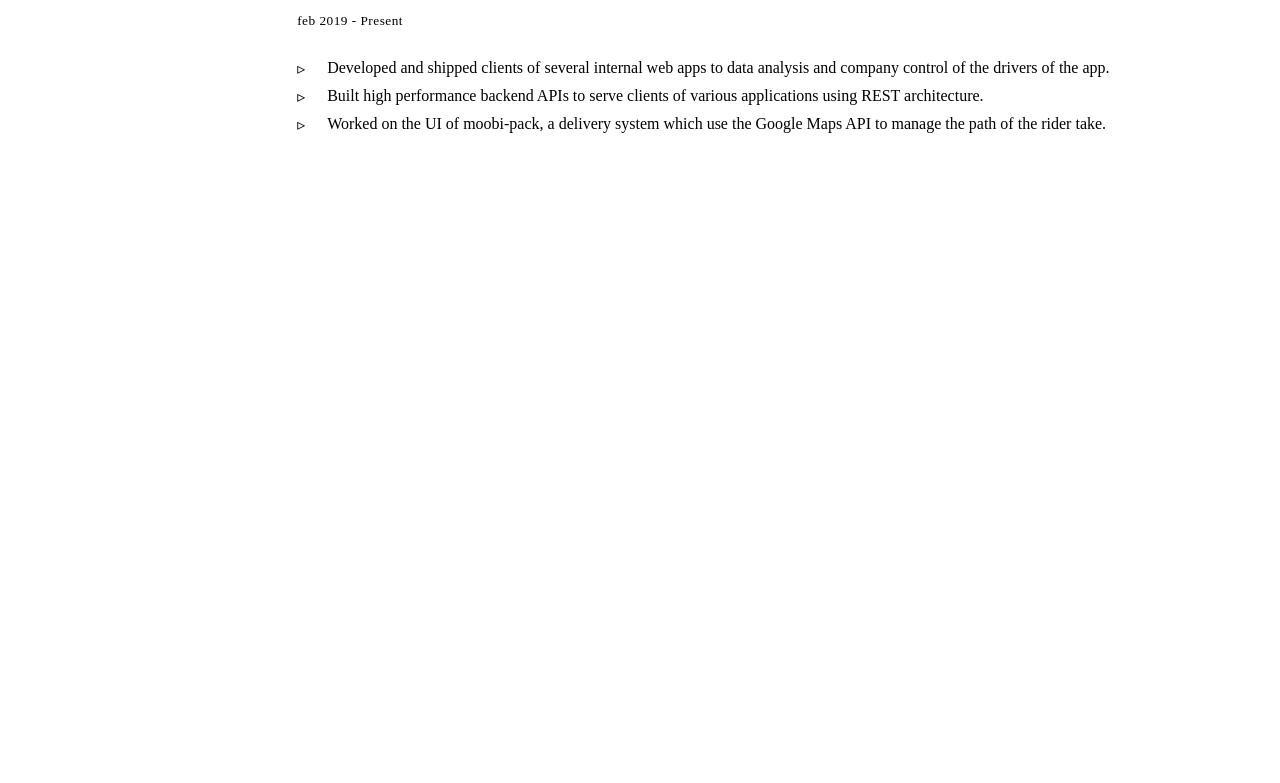
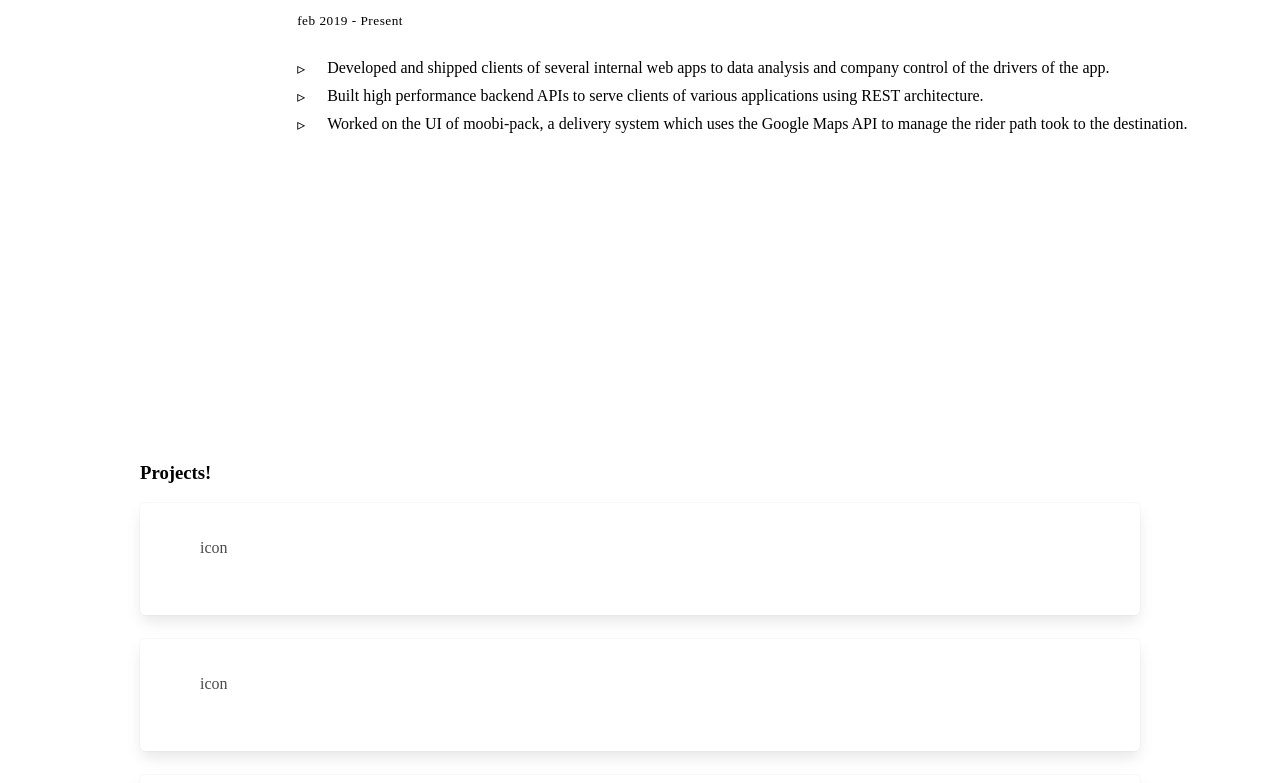
Before and after one commit to Neiva07/personal-webpage, a React (Create React App) app: page / in a window 1280 px wide. Shown: the part 1037-1820 px from the top of the page. Before the commit the page ends 1338 px from the top, so only its background shows below. Built offline with nearby package versions, Linux system fonts and the light colour scheme.

Commit message:
added theproject section

```diff
--- /dev/null
+++ b/src/Components/Icons/Github.tsx
@@ -0,0 +1,15 @@
+import React from "react";
+
+const Github = () => {
+  return (
+    <div>
+      <a aria-label="reply">
+        <span className="icon is-small">
+          <i className="fas fa-github" aria-hidden="true" />
+        </span>
+      </a>
+    </div>
+  );
+};
+
+export default Github;
--- /dev/null
+++ b/src/Components/Icons/Link.tsx
@@ -0,0 +1,15 @@
+import React from "react";
+
+const Link = () => {
+  return (
+    <div>
+      <a aria-label="reply">
+        <span className="icon is-small">
+          <i className="fas fa-github" aria-hidden="true" />
+        </span>
+      </a>
+    </div>
+  );
+};
+
+export default Link;
--- a/src/Components/Navbar/index.tsx
+++ b/src/Components/Navbar/index.tsx
@@ -17,6 +17,7 @@ const index = () => {
               src="https://bulma.io/images/bulma-logo.png"
               width="112"
               height="28"
+              alt="bulma img"
             />
           </a>
 
--- a/src/Components/Sections/Experience/index.tsx
+++ b/src/Components/Sections/Experience/index.tsx
@@ -1,6 +1,6 @@
 import React, { useState } from "react";
 import { Section, Heading } from "../../../Styles";
-import styled, { ThemedStyledProps } from "styled-components";
+import styled from "styled-components";
 import * as experience from "../../../Content/experience";
 
 type JobsProps = {
--- /dev/null
+++ b/src/Components/Sections/Projects/index.tsx
@@ -0,0 +1,69 @@
+import React from "react";
+import { Section, Heading } from "../../../Styles";
+import styled from "styled-components";
+import GithubIcon from "../../Icons/Github";
+import LinkIcon from "../../Icons/Link";
+
+type Project = {
+  title: string;
+  description: string;
+  techStack: string[];
+  link?: URL;
+  github?: URL;
+};
+
+type Props = {
+  title: string;
+
+  projects: Project[];
+};
+
+const CardContainer = styled.div`
+  position: relative;
+  align-items: center;
+`;
+
+const ProjectsContainer = styled(Section)`
+  position: relative;
+`;
+
+const IconContainer = styled.figure``;
+
+const IconLink = styled.a`
+  position: relative;
+  svg {
+    width: 20px;
+    height: 20px;
+  }
+`;
+
+const Index = (props: Props) => {
+  const { title, projects } = props;
+  return (
+    <ProjectsContainer>
+      <Heading>{title}</Heading>
+
+      {projects &&
+        projects.map(project => {
+          const { github, link, techStack, title, description } = project;
+          return (
+            <CardContainer className="box">
+              <IconContainer className="media-left">icon</IconContainer>
+              {github && (
+                <IconLink href={github.href} className="media-right">
+                  <GithubIcon />
+                </IconLink>
+              )}
+              {link && (
+                <IconLink href={link.href} className="media-right">
+                  <LinkIcon />
+                </IconLink>
+              )}
+            </CardContainer>
+          );
+        })}
+    </ProjectsContainer>
+  );
+};
+
+export default Index;
--- a/src/Components/Sections/index.tsx
+++ b/src/Components/Sections/index.tsx
@@ -1,8 +1,10 @@
 import React from "react";
 import About from "./About";
 import Experience from "./Experience";
+import Projects from "./Projects";
 import styled from "styled-components";
 import * as jobs from "../../Content/experience";
+import * as projectsContent from "../../Content/projects";
 
 const index = () => {
   const SelectionsContainer = styled.div`
@@ -13,6 +15,10 @@ const index = () => {
     <SelectionsContainer>
       <About />
       <Experience nodes={jobs.nodes} />
+      <Projects
+        title={projectsContent.title}
+        projects={projectsContent.projects}
+      />
     </SelectionsContainer>
   );
 };
--- a/src/Content/experience/index.ts
+++ b/src/Content/experience/index.ts
@@ -10,7 +10,7 @@ export const nodes = [
       descriptions: [
         "Developed and shipped clients of several internal web apps to data analysis and company control of the drivers of the app.",
         "Built high performance backend APIs to serve clients of various applications using REST architecture.",
-        "Worked on the UI of moobi-pack, a delivery system which use the Google Maps API to manage the path of the rider take."
+        "Worked on the UI of moobi-pack, a delivery system which uses the Google Maps API to manage the rider path took to the destination."
       ]
     }
   },
--- /dev/null
+++ b/src/Content/projects/index.ts
@@ -0,0 +1,33 @@
+export const title = "Projects!";
+
+export const projects = [
+  {
+    title: "Personal Web Page",
+    description:
+      "A web page to show my portfolio, projects and a little about myself!",
+    techStack: ["React.js", "Styled-Components", "Bulma", "TypeScript"],
+    // link : new URL("")
+    github: new URL("https://github.com/Neiva07/personal-webpage")
+  },
+  {
+    title: "Easy Ticket!",
+    description:
+      "A Mobile App which uses the PayPal API, built to easily shop tickets to the University Restaurant.",
+    techStack: ["React Native", "Node", "MySQL", "TypeScript"],
+    github: new URL("https://github.com/Neiva07/ticket-project")
+  },
+  {
+    title: "Coding Along",
+    description:
+      "A easy to use Web App that share folders through a file system and allow collaborative work on a project. Supports a text editor and a Terminal to full development experience",
+    github: new URL("https://github.com/Neiva07/coding-along"),
+    techStack: ["React.js", "Node", "MongoDB", "TypeScript"]
+  },
+  {
+    title: "Star Wars Encyclopedia",
+    description:
+      "A simple client that search for a character from Star Wars Universe and shows information and follow searches about Star Wars Universe",
+    techStack: ["React.js", "JavaScript", "Material UI"],
+    github: new URL("https://github.com/Neiva07/star-wars-encyclopedia")
+  }
+];
--- a/src/index.scss
+++ b/src/index.scss
@@ -4,4 +4,7 @@
 @import "~bulma/sass/elements/button.sass";
 @import "~bulma/sass/elements/container.sass";
 @import "~bulma/sass/components/level.sass";
+@import "~bulma/sass/elements/box.sass";
+@import "~bulma/sass/elements/icon.sass";
+
 @import "~bulma/sass/grid/columns.sass";
```
